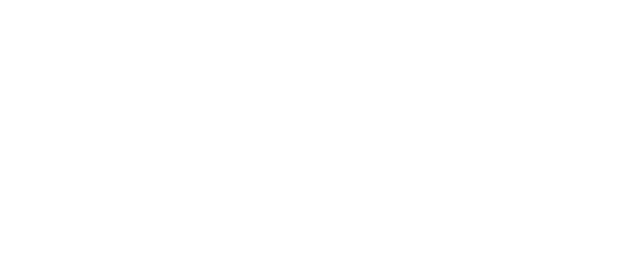
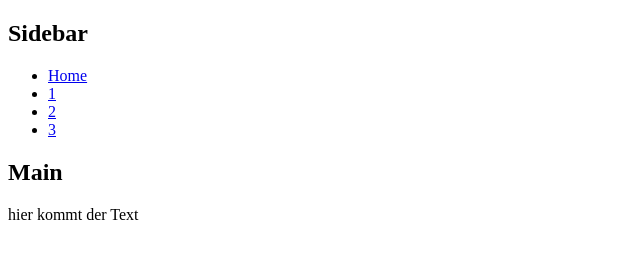
Before and after one commit to MaikHo/homepage, a plain HTML site: page index.html in a window 1280 px wide. Shown: the whole page, without its empty margins (0-640 px from the left). Drawn offline with Linux system fonts and the light colour scheme.

Commit message:
Grundstrucktur der Seite erstellt

```diff
--- a/index.html
+++ b/index.html
@@ -8,6 +8,24 @@
         <!-- index.js  -->
     </head>
     <body>
-
+        <div class="wrapper"><!-- Hilfscontainer -->
+            <aside>
+                <h2>Sidebar</h2>
+                <nav>
+                    <ul>
+                        <li><a href="#">Home</a></li>
+                        <li><a href="#">1</a></li>
+                        <li><a href="#">2</a></li>
+                        <li><a href="#">3</a></li>
+                    </ul>
+                </nav>
+            </aside>
+            <main>
+                <h2>Main</h2>
+                <div class="content">
+                    hier kommt der Text
+                </div>
+            </main>
+        </div>
     </body>
 </html>
```
